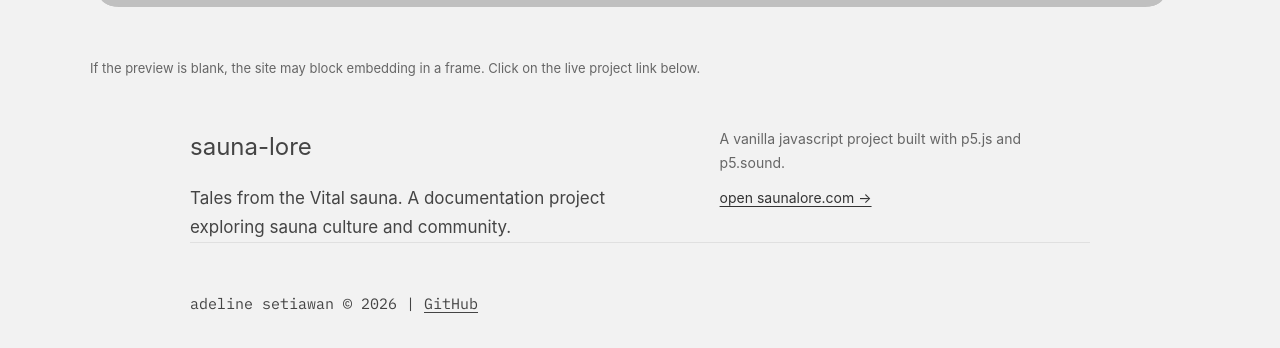
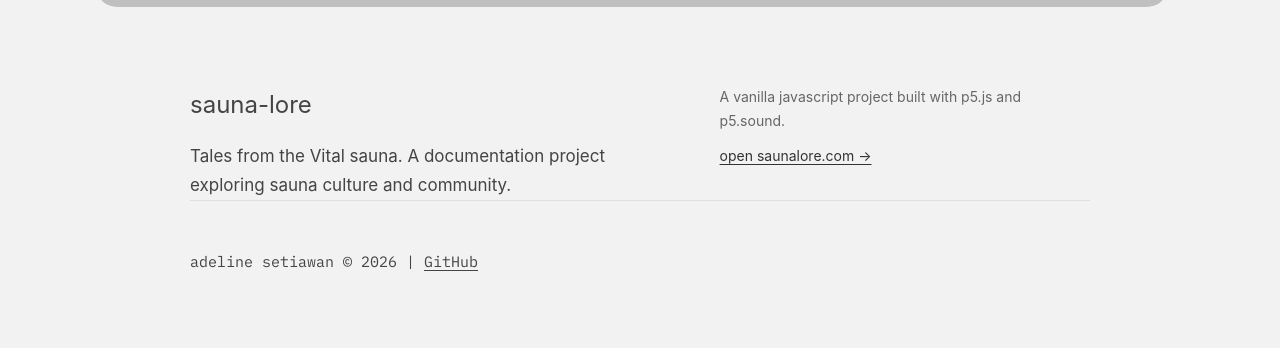
Before and after one commit to halfabluebanana/linlinlin.online, a plain HTML site: page projects/sauna-lore.html in a window 1280 px wide. Shown: the part 770-1118 px from the top of the page. After the commit the page ends 1076 px from the top, so only its background shows below. Drawn offline with Linux system fonts and the light colour scheme; a web font is replaced by a local one.

Commit message:
sauna-lore: remove embed fallback note
Co-Authored-By: Claude Sonnet 4.6 <noreply@anthropic.com>

```diff
--- a/projects/sauna-lore.html
+++ b/projects/sauna-lore.html
@@ -119,9 +119,6 @@
                     </div>
                 </div>
             </div>
-            <p class="embed-fallback-note">
-                If the preview is blank, the site may block embedding in a frame. Click on the live project link below.
-            </p>
         </div>
 
         <div class="project-info-container">
```
